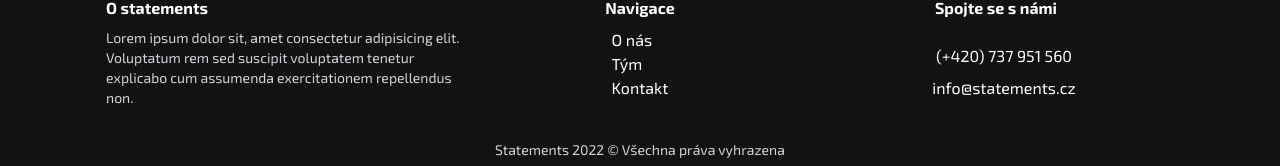
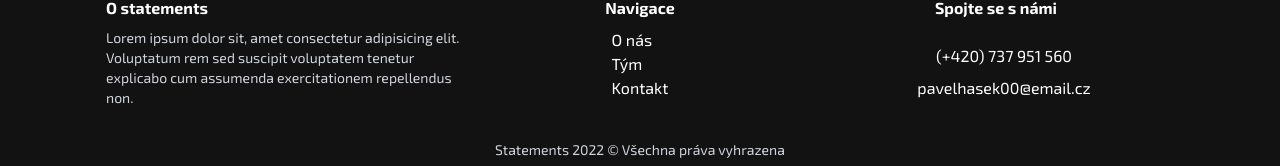
Before and after one commit to tomasborek/statement-frontend, a Next.js app: page /team in a window 1280 px wide. Shown: the part 1230-1396 px from the top of the page. Built offline with nearby package versions, Linux system fonts and the light colour scheme; some icons are missing.

Commit message:
Byl změněn email

```diff
--- a/components/Footer.tsx
+++ b/components/Footer.tsx
@@ -44,7 +44,7 @@ const Footer = () => {
             </div>
             <div className="flex items-center space-x-4 transition-all hover:text-lightGreen cursor-pointer">
               <i className="fas fa-envelope"></i>
-              <p>info@statements.cz</p>
+              <p>pavelhasek00@email.cz</p>
             </div>
           </div>
         </div>
```
